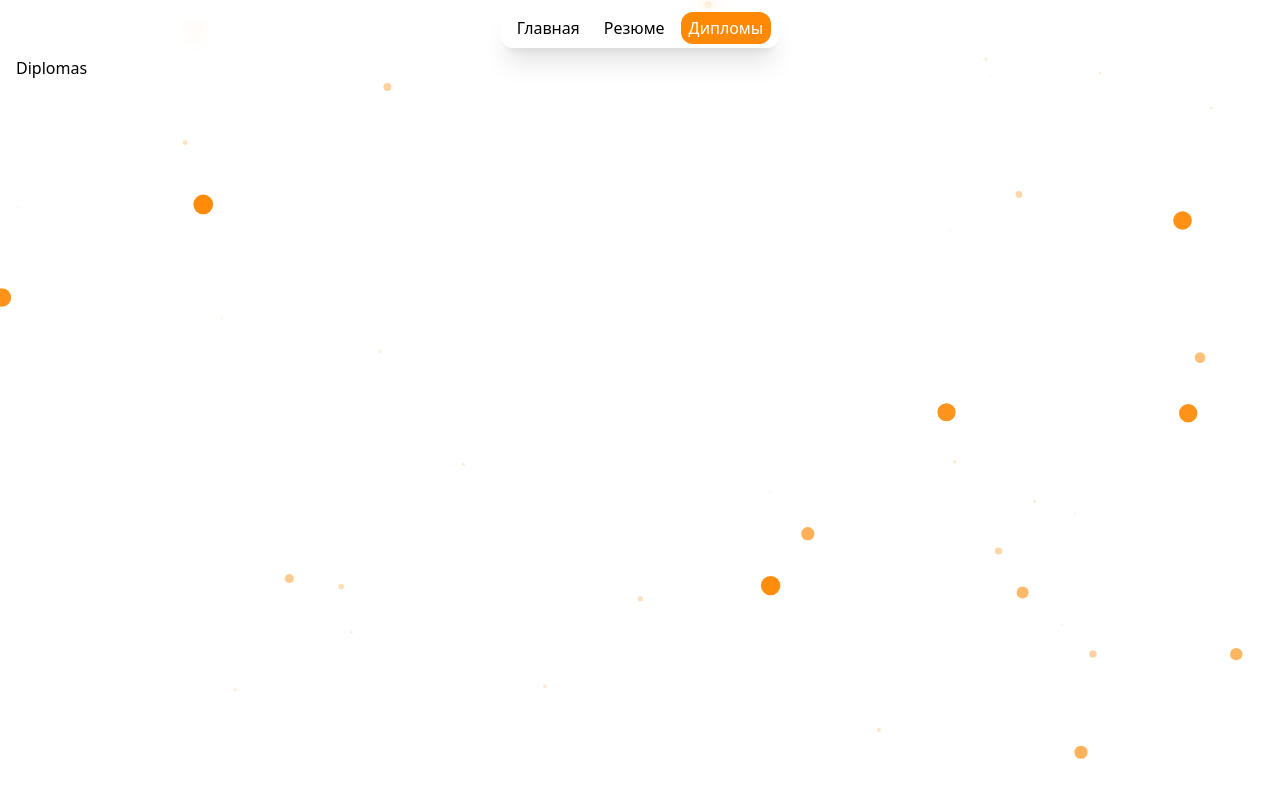
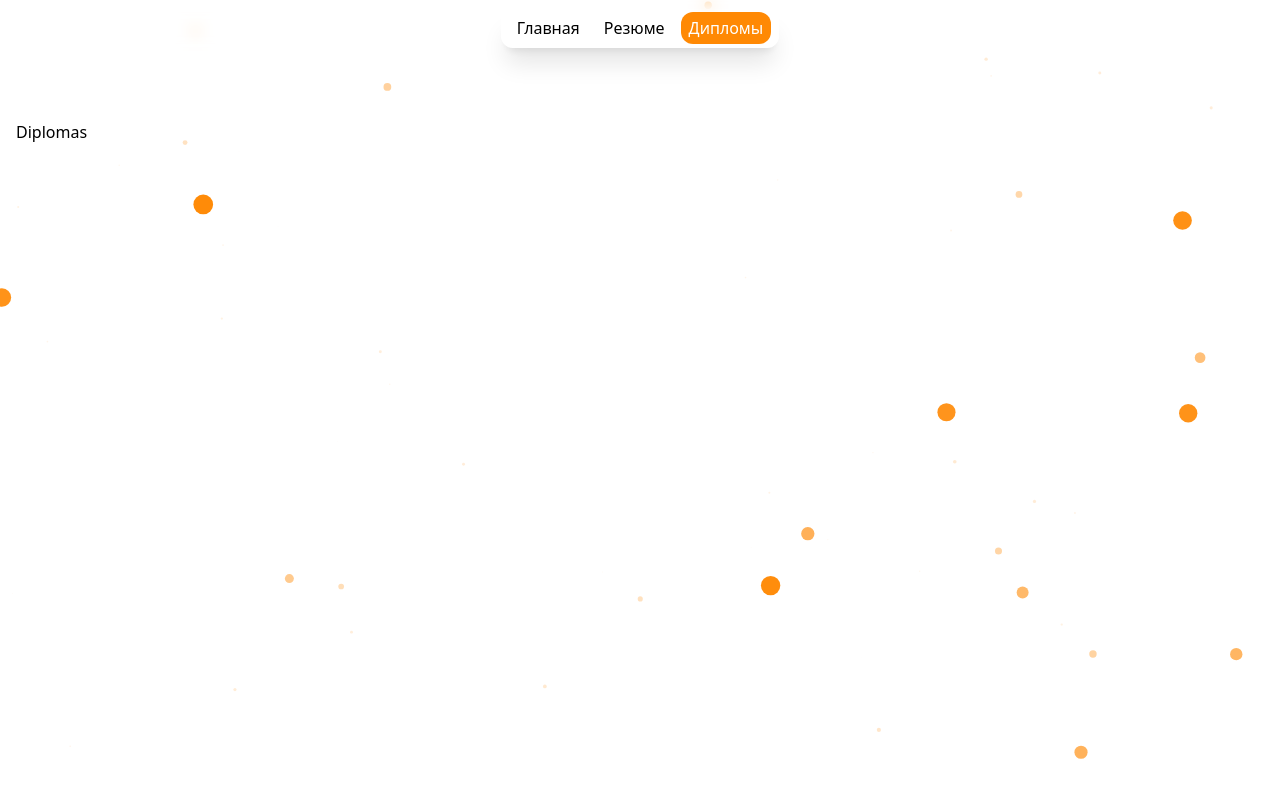
Before and after one commit to sqlerrorthing/school-project, a React (Vite) app: page /diplomas in a window 1280 px wide. Built offline with nearby package versions, Linux system fonts and the light colour scheme; a web font is replaced by a local one.

Commit message:
wrap into containers

```diff
--- a/src/pages/Diplomas.jsx
+++ b/src/pages/Diplomas.jsx
@@ -1,7 +1,3 @@
 export const Diplomas = () => {
-    return (
-        <h1>
-            Diplomas
-        </h1>
-    )
+    return <div className="container mx-auto relative my-16">Diplomas</div>
 }
--- a/src/pages/Resume.jsx
+++ b/src/pages/Resume.jsx
@@ -1,7 +1,3 @@
 export const Resume = () => {
-    return (
-        <div>
-            Resume
-        </div>
-    );
-};
+    return <div className="container mx-auto relative my-16">Resume</div>
+}
```
